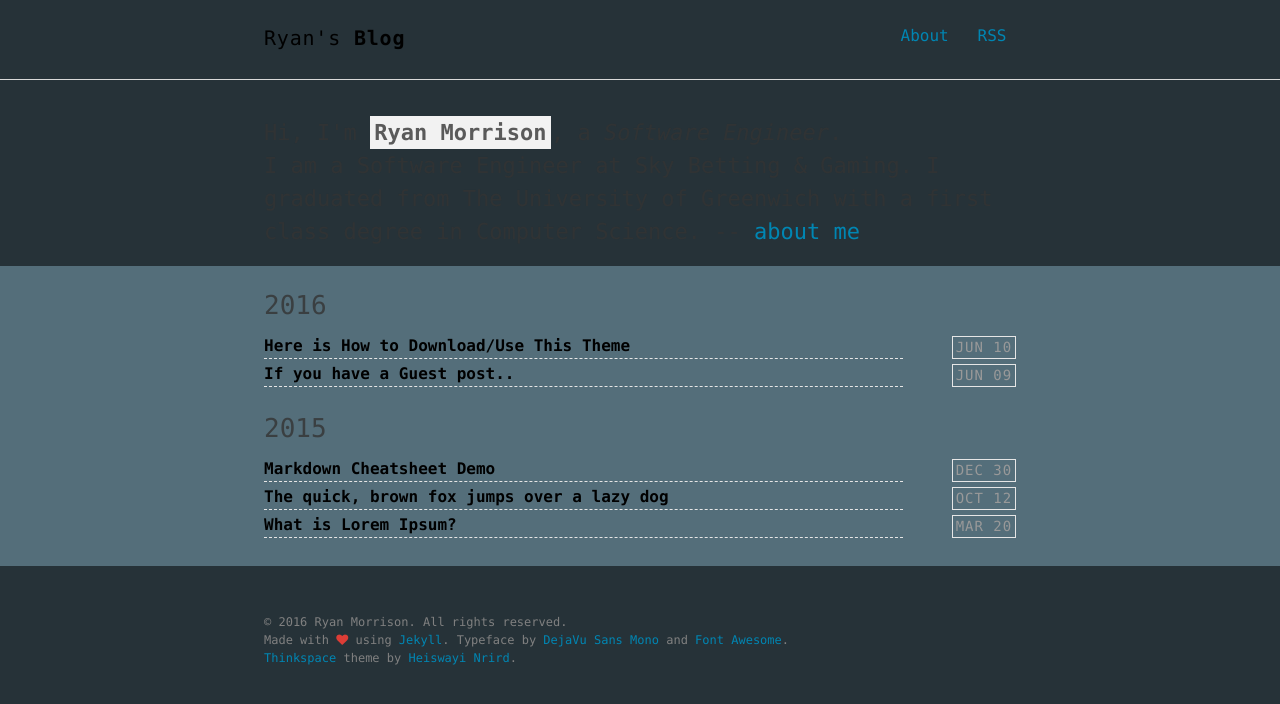
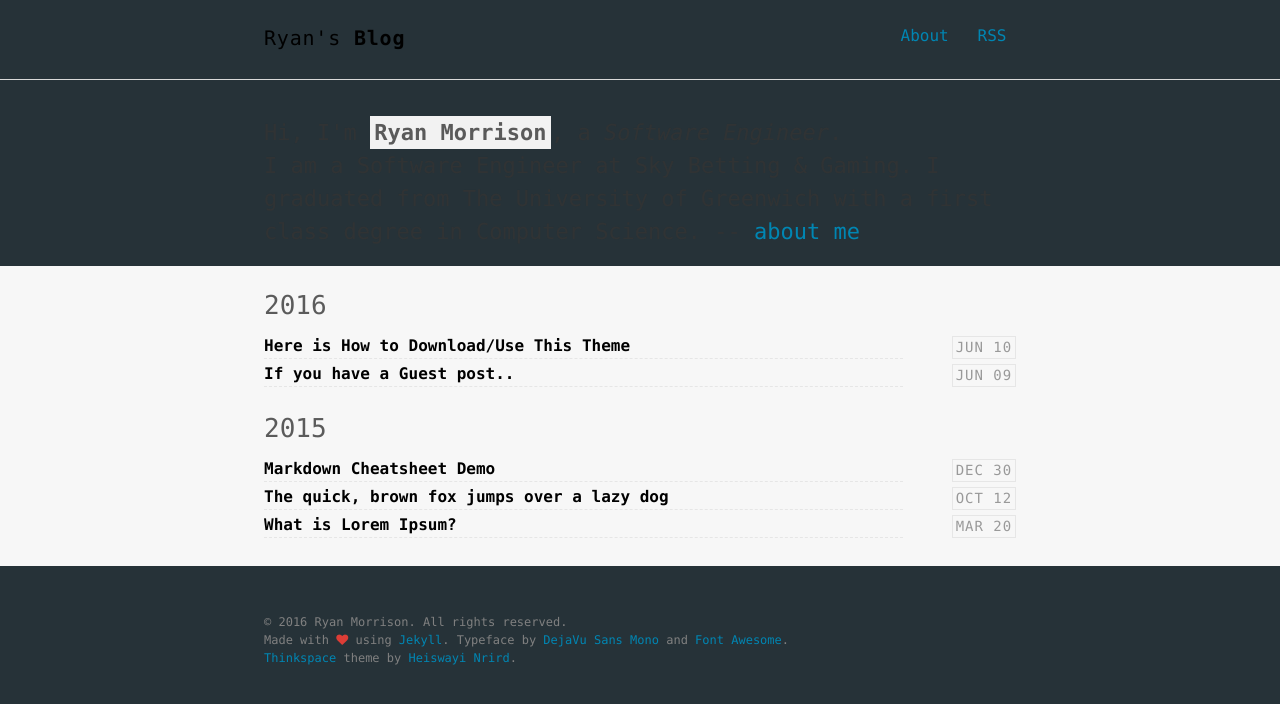
Before and after one commit to razki/devBlog, a Jekyll site: the page built from index.html, in a window 1280 px wide. Shown: the top 704 px of the page. Built offline with Jekyll 4.4.1, drawn with Linux system fonts in a browser that asks for light colours.

Commit message:
Playing with css colours

```diff
--- a/assets/scss/_layout.scss
+++ b/assets/scss/_layout.scss
@@ -127,7 +127,7 @@ hr {
 }
 
 .post-list {
-  background-color: #546E7A;
+  background-color: lighten($light-gray-color, 17%);
 }
 
 .category-title {
--- a/assets/scss/_variables.scss
+++ b/assets/scss/_variables.scss
@@ -35,7 +35,7 @@ $base-border: 1px solid $base-border-color;
 
 // Background Colors
 $base-background-color: $bgcolour;
-$secondary-background-color: tint($bgcolour, 80%);
+$secondary-background-color: tint($base-border-color, 80%);
 
 // Forms
 $form-box-shadow: inset 0 1px 3px rgba($black-color, 0.06);
```
